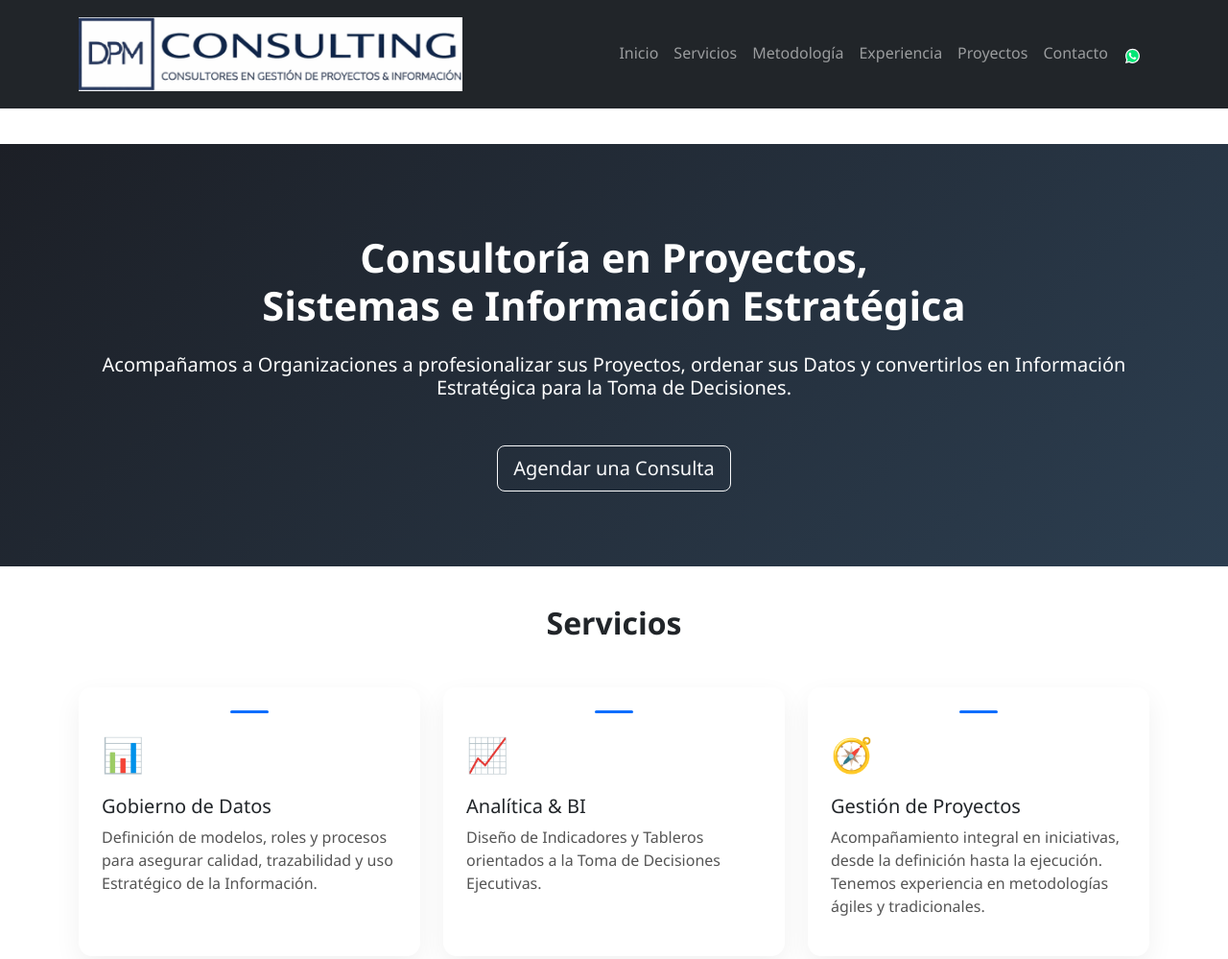
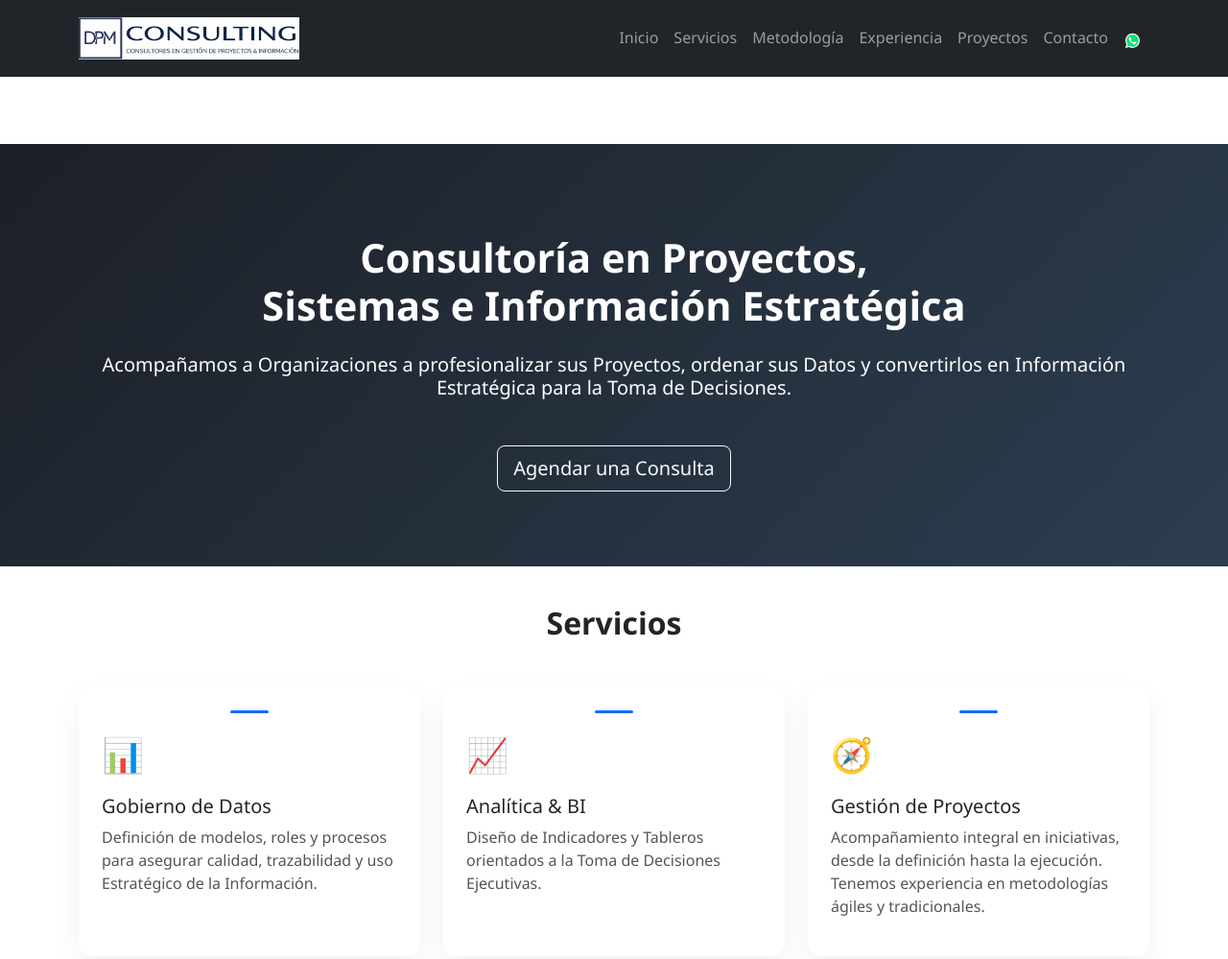
Before and after one commit to Nathius0509/DPM-Consulting, a plain HTML site: page index.html in a window 1280 px wide. Shown: the top 999 px of the page at 96% size. Drawn offline with nearby package versions, Linux system fonts and the light colour scheme.

Commit message:
Add files via upload

```diff
--- a/css/styles.css
+++ b/css/styles.css
@@ -206,7 +206,7 @@ button {
 }
 
 .main-logo{
-    width: 400px;
+    width: 230px;
     height: auto;
     display: block;
     margin: 10px 0;
```
